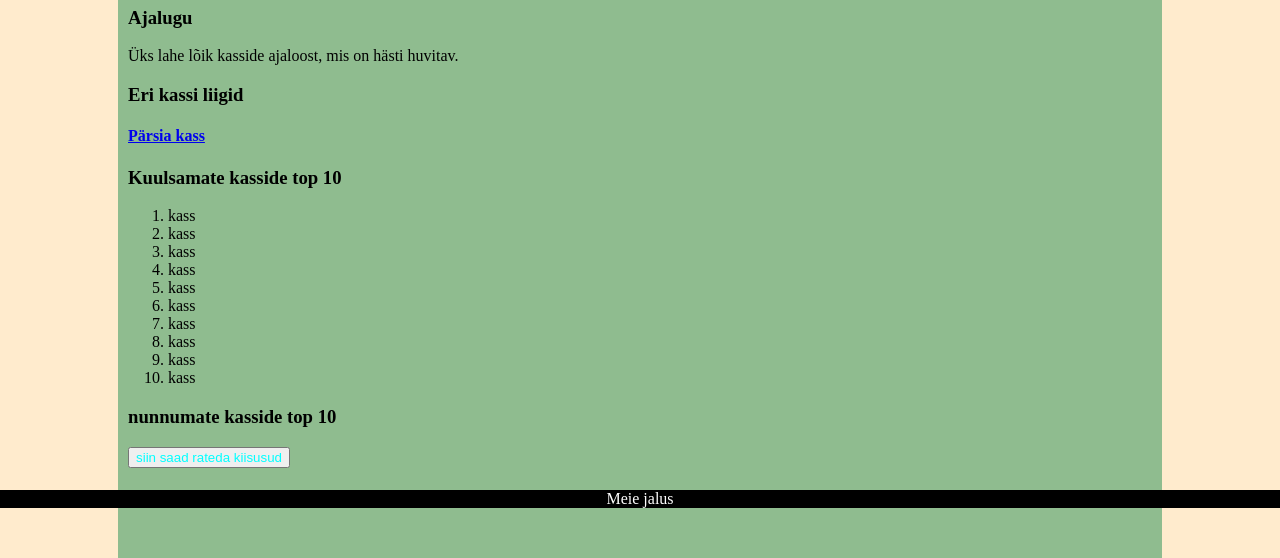
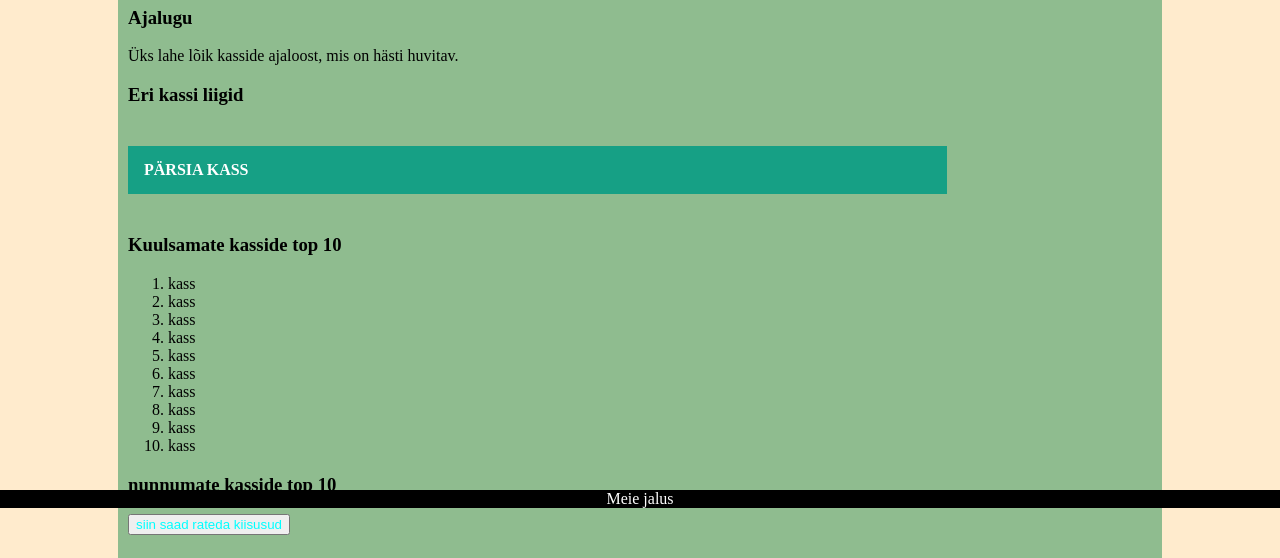
Before and after one commit to Reconion/Sissejuhatus-erialasse-leht, a plain HTML site: page index.html in a window 1280 px wide. Shown: the part 292-850 px from the top of the page. Drawn offline with nearby package versions, Linux system fonts and the light colour scheme.

Commit message:
ilusamaks

```diff
--- a/css/styles.css
+++ b/css/styles.css
@@ -173,3 +173,29 @@ form .stars span {
   -o-transition: -o-width 0.5s;
   transition: width 0.5s;
 }
+
+.accordion_content {
+  overflow: hidden;
+  background: #1abc9c;
+  -webkit-transition: max-height .35s;
+  -o-transition: max-height .35s;
+  transition: max-height .35s;
+}
+
+.tab {
+  position: relative;
+  margin-bottom: 1px;
+  width: 80%;
+  color: #fff;
+  overflow: hidden;
+}
+
+.title {
+  position: relative;
+  display: block;
+  padding: 0 0 0 1em;
+  background: #16a085;
+  font-weight: bold;
+  line-height: 3;
+  cursor: pointer;
+}
--- a/index.html
+++ b/index.html
@@ -24,10 +24,12 @@
             <div><h3>Ajalugu</h3><p>
                 Üks lahe lõik kasside ajaloost, mis on hästi huvitav.
                 </p>
-				<h3>Eri kassi liigid</h3><a href="#" class = "title">
-                <h4>Pärsia kass</h4></a>
-				<p class="accordion_content" style = "display: none">Pikakarvaline, ümara ja lameda näoga. Tavaliselt karvastik valge, kuid võib olla üks paljudest erinevatest värvidest.</p>
-                <h3>Kuulsamate kasside top 10</h3>
+				<h3>Eri kassi liigid</h3>
+				<div class="tab">
+				<h4 class = "title">PÄRSIA KASS</h4>
+					<p class="accordion_content" style = "display: none">Pikakarvaline, ümara ja lameda näoga. Tavaliselt karvastik valge, kuid võib olla üks paljudest erinevatest värvidest.</p>
+                </div>
+				<h3>Kuulsamate kasside top 10</h3>
 				<ol>
                 <li>kass</li>
                 <li>kass</li>
```
